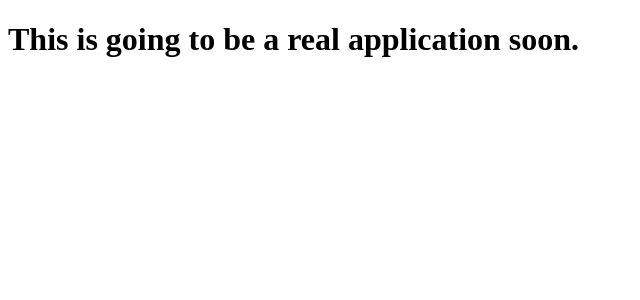
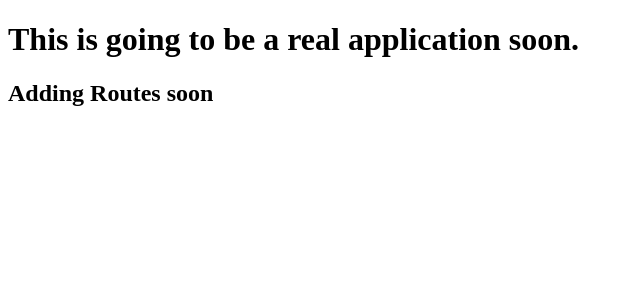
Before and after one commit to manojkrana81/angular-app, an Angular app: page / in a window 1280 px wide. Shown: the top 300 px of the page, without its empty margins (0-640 px from the left). Built offline with nearby package versions, Linux system fonts and the light colour scheme.

Commit message:
added sub heading

```diff
--- a/src/app/app.component.html
+++ b/src/app/app.component.html
@@ -1 +1,2 @@
 <h1>This is going to be a real application soon.</h1>
+<h2>Adding Routes soon</h2>
```
